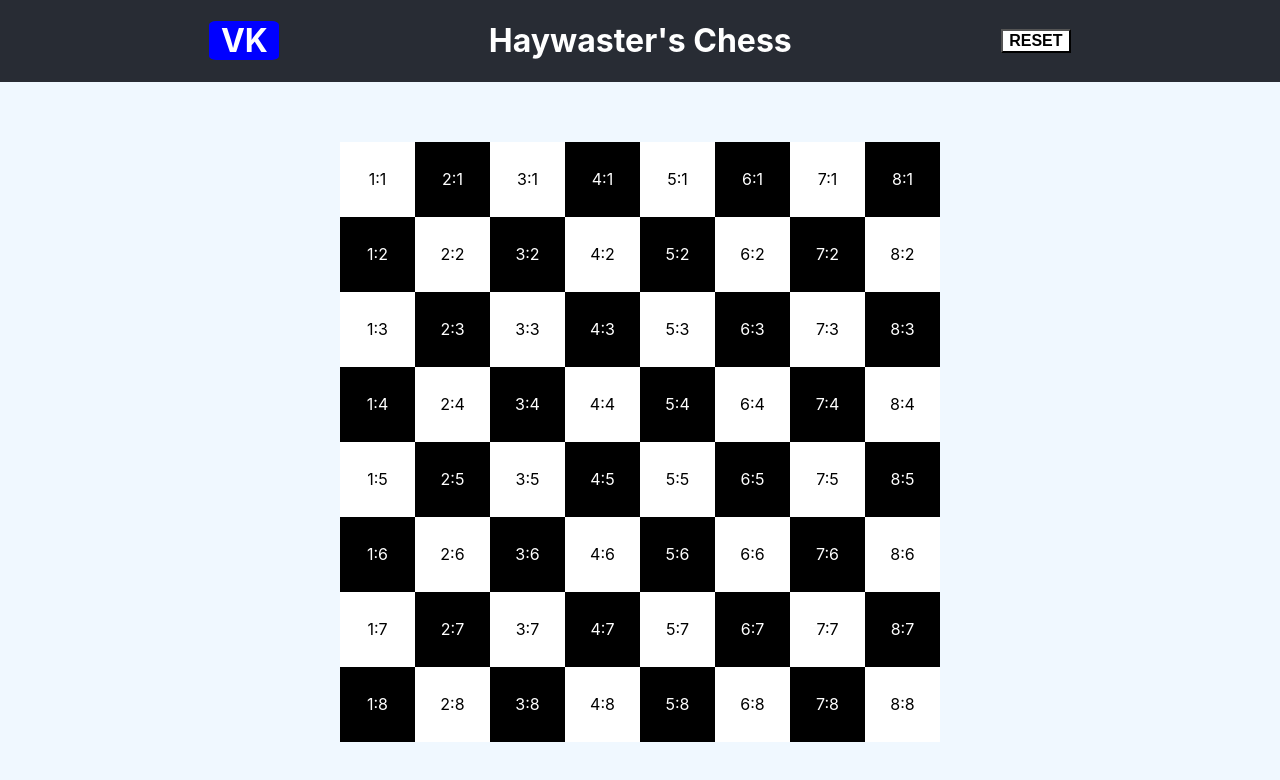
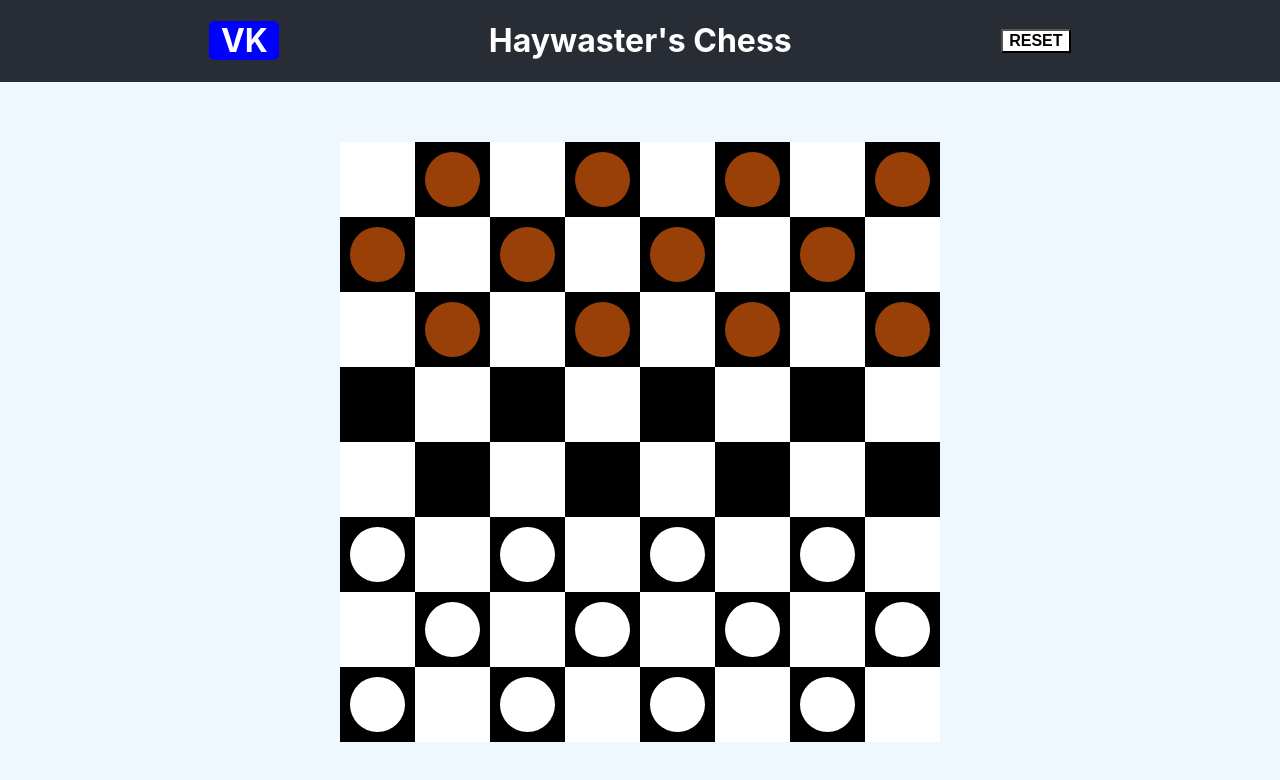
Before and after one commit to Haywaster/chess, a React (Create React App) app: page / in a window 1280 px wide. Shown: the top 780 px of the page. Built offline with nearby package versions, Linux system fonts and the light colour scheme.

Commit message:
board create with help redux

```diff
--- a/package.json
+++ b/package.json
@@ -7,10 +7,12 @@
     "@testing-library/jest-dom": "^5.16.5",
     "@testing-library/react": "^13.3.0",
     "@testing-library/user-event": "^13.5.0",
+    "classnames": "^2.3.1",
     "react": "^18.2.0",
     "react-dom": "^18.2.0",
     "react-redux": "^8.0.2",
     "react-scripts": "5.0.1",
+    "uuid": "^8.3.2",
     "web-vitals": "^2.1.4"
   },
   "scripts": {
--- a/src/components/app/App.js
+++ b/src/components/app/App.js
@@ -1,5 +1,5 @@
 import Header from '../header/header';
-import Chessboard from '../chessboard/Chessboard';
+import Chessboard from '../chessboard/border/Chessboard';
 
 import './App.css';
 
--- a/src/components/chessboard/Chessboard.js
+++ /dev/null
@@ -1,30 +0,0 @@
-import './Chessboard.css'
-
-const Chessboard = () => {
-
-    const board = [];
-
-    for(let i = 0; i < 8; i++) {
-        const row = [];
-        for(let j = 0; j < 8; j++){
-            if((i + j) % 2 === 0) {
-                row.push(
-                    <div onClick={() => console.log('Колонка ' + (j + 1), 'Строка ' + (i +1))} className="Board-grid-elem Board-grid-elem-white">{(j + 1) + ':' + (i +1)}</div>
-                )
-            } else {
-                row.push(
-                    <div onClick={() => console.log('Колонка ' + (j+1), 'Строка ' + (i+1))} className="Board-grid-elem Board-grid-elem-black">{(j + 1) + ':' + (i +1)}</div>
-                )
-            }
-        }
-        board.push(row);
-    }
-
-    return (
-        <div className="Board-grid">
-            {board}
-        </div>
-    )
-}
-
-export default Chessboard
--- a/src/components/chessboard/Square.js
+++ b/src/components/chessboard/Square.js
@@ -1,7 +1,25 @@
+import Figure from "./figure/Figure";
+
 const Square = ({color, row, col}) => {
+
+    let elemColor;
+
+    switch(color) {
+        case 'white': {
+            elemColor = 'white';
+            break;
+        };
+        case 'black': {
+            elemColor = 'black'
+            break;
+        };
+    };
+
     return (
-        <div onClick={() => console.log(row, col)} className={'Board-grid-elem-' + color}>{color}</div>
-    )
+        <div onClick={() => console.log(row, col)} className={'Board-grid-elem Board-grid-elem-' + elemColor}>
+            {elemColor === 'white' || (row === 3) || (row === 4) ? null : <Figure row={row} col={col}/>}
+        </div>
+    );
 }
 
-export default Square
+export default Square;
--- /dev/null
+++ b/src/components/chessboard/boardSlice.js
@@ -0,0 +1,27 @@
+import { createSlice } from "@reduxjs/toolkit";
+
+const initialState = {
+    boardElemsCreate: [],
+    coord: {
+        x: null,
+        y: null
+    }
+};
+
+const boardSlice = createSlice({
+    name: 'board',
+    initialState,
+    reducers: {
+        boardCreating: (state, action) => {
+            state.boardElemsCreate.push(action.payload);
+        },
+        squareCreating: (state, action) => {
+
+        }
+    }
+});
+
+const {actions, reducer} = boardSlice;
+
+export default reducer;
+export const {boardCreating} = actions;
--- /dev/null
+++ b/src/components/chessboard/border/Chessboard.js
@@ -0,0 +1,41 @@
+import './Chessboard.css';
+import { useEffect } from 'react';
+import { useDispatch, useSelector } from 'react-redux';
+import Square from '../Square';
+import { boardCreating } from '../boardSlice'
+
+const Chessboard = () => {
+
+    const boardElemsCreate = useSelector(state => state.board.boardElemsCreate);
+    const dispatch = useDispatch();
+
+    useEffect(() => {
+        const row = [];
+        for(let i = 0; i < 8; i++) {
+            for(let j = 0; j < 8; j++){
+                if((i + j) % 2 === 0) {
+                    row.push(
+                        <Square color={'white'} row={i} col={j} key={i+':'+j}/>
+                    )
+                } else {
+                    row.push(
+                        <Square color={'black'} row={i} col={j} key={i+':'+j}/>
+                    )
+                }
+            };
+        }
+        dispatch(boardCreating(row));
+    }, []);
+
+    console.log(boardElemsCreate);
+
+    return (
+        <>
+            <div className="Board-grid">
+                {boardElemsCreate}
+            </div>
+        </>
+    );
+};
+
+export default Chessboard;
--- /dev/null
+++ b/src/components/chessboard/figure/Figure.css
@@ -0,0 +1,18 @@
+.checker {
+    width: 55px;
+    height: 55px;
+    border-radius: 50%;
+    cursor: pointer;
+}
+
+.checker-black {
+    background-color: rgb(153, 64, 9);
+}
+
+.checker-white {
+    background-color: rgb(255, 255, 255);
+}
+
+.active {
+    background-color: rgb(255, 42, 0);
+}
--- /dev/null
+++ b/src/components/chessboard/figure/Figure.js
@@ -0,0 +1,35 @@
+import cn from 'classnames'
+import { useState } from 'react';
+import './Figure.css'
+
+const Figure = ({color, row, col}) => {
+
+    const [activeClass, setActiveClass] = useState('');
+    const [hideActiveClass, setHideActiveClass] = useState(true);
+
+    let elemColor;
+
+    for(let i = 0; i <= 2 ; i++) {
+        if (row <= i) {
+            elemColor = 'black'
+        } else {
+            elemColor = 'white'
+        }
+    }
+
+    const btnClass = cn('checker', 'checker-'+ elemColor, {
+        'active' : activeClass
+    });
+
+    const fetchActiveClass = (e) => {
+        if (e.target) {
+            setActiveClass(' active');
+        }
+    }
+
+    return (
+        <div onClick={(e) => fetchActiveClass(e)} className={btnClass}></div>
+    )
+}
+
+export default Figure;
--- a/src/index.js
+++ b/src/index.js
@@ -1,11 +1,14 @@
 import React from 'react';
 import ReactDOM from 'react-dom/client';
+import { Provider } from 'react-redux';
+
 import './index.css';
 import App from './components/app/App';
+import store from './store';
 
 const root = ReactDOM.createRoot(document.getElementById('root'));
 root.render(
-  <React.StrictMode>
-    <App />
-  </React.StrictMode>
+    <Provider store={store}>
+        <App />
+    </Provider>
 );
--- /dev/null
+++ b/src/store/index.js
@@ -0,0 +1,19 @@
+import { configureStore } from '@reduxjs/toolkit';
+import board from '../components/chessboard/boardSlice'
+
+const stringMiddleware = () => (next) => (action) => {
+    if (typeof action === 'string') {
+        return next({
+            type: action
+        })
+    }
+    return next(action)
+};
+
+const store = configureStore({
+    reducer: {board},
+    middleware: getDefaultMiddleware => getDefaultMiddleware().concat(stringMiddleware),
+    devTools: process.env.NODE_ENV !== 'production',
+})
+
+export default store;
```
Also changed, not shown: src/components/chessboard/border/Chessboard.css (renamed from src/components/chessboard/Chessboard.css), 1 other file (tests, documents, lock files or other folders). Lines whose indentation alone changed are shown as unchanged.
